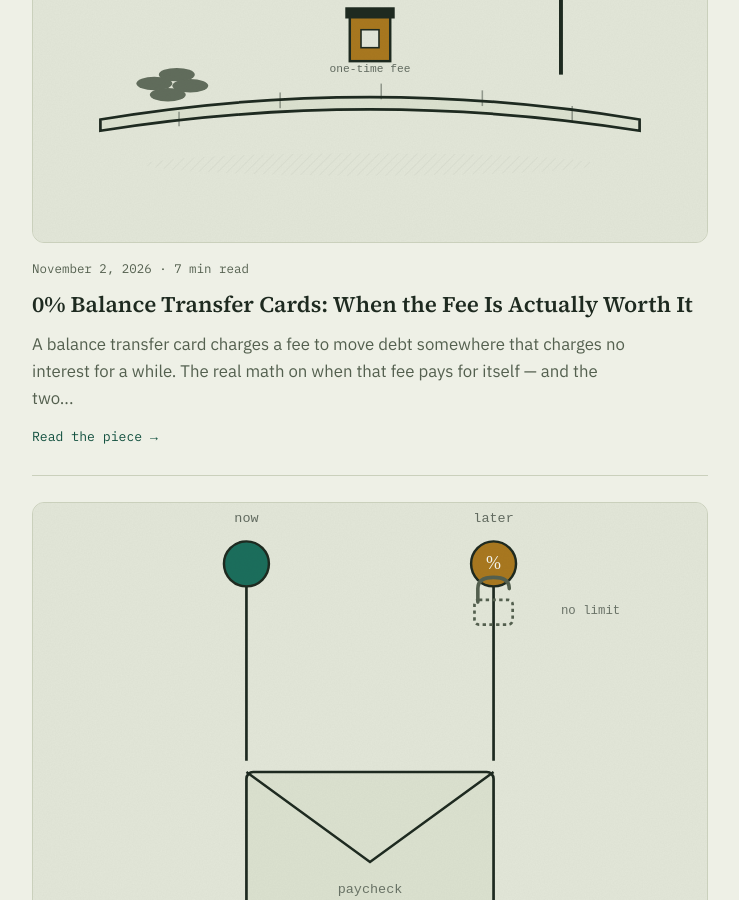
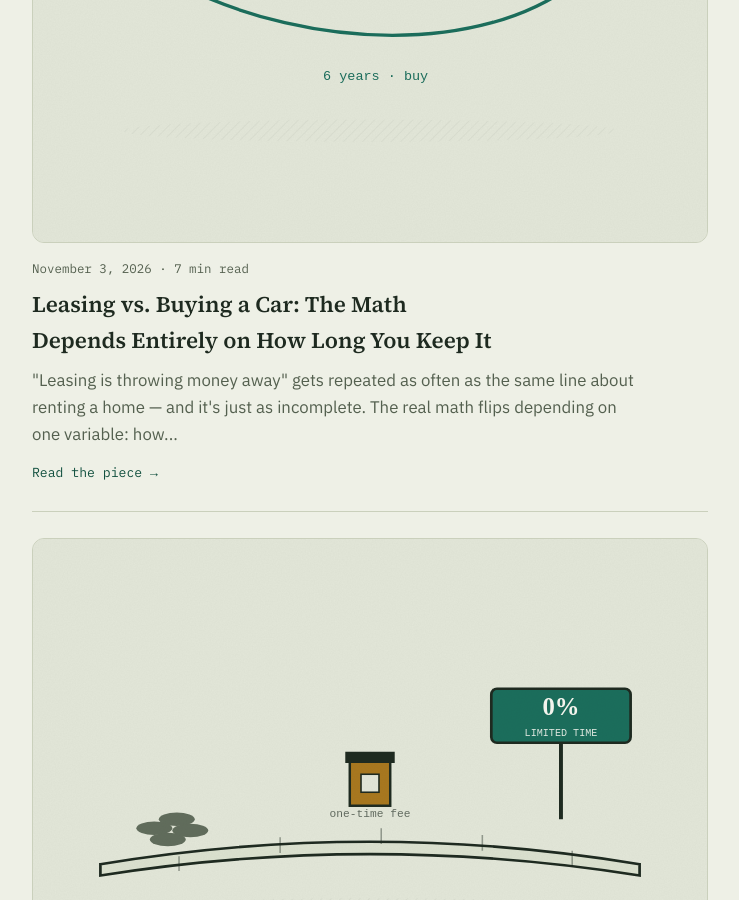
Before and after one commit to KevinKearns1/compound-notes, a Jekyll site: the page built from index.html, in a window 1280 px wide and 900 px high, scrolled down 1359 px. Shown: the whole window, without its empty margins (270-1009 px from the left). Built offline with Jekyll 4.4.1, drawn with Linux system fonts in a browser that asks for light colours; part of the change alters nothing that is shown.

Commit message:
Add post: Leasing vs. buying a car -- the math depends on how long you keep it
Mirrors the renting-vs-buying-a-home post's approach (real numbers
over the oversimplified slogan) for a genuinely uncovered topic.
Verified math on a $35,000 car, $2,000 down, 6.5% APR financing:

- Short horizon (trade in at 3 years): leasing wins, $18,101 vs.
  $20,489 net cost for buy-and-sell -- a financed car at 3 years has
  barely more equity than its depreciation has eaten, so there's
  little to recover on resale.
- Long horizon (keep 6 years, past loan payoff): buying wins
  decisively, $24,991 vs. $36,203 for two consecutive lease cycles --
  the paid-off years with no financing cost are what make the
  difference.

Same car, same assumptions, opposite answer -- the deciding variable
is purely how long the car gets kept, which the post states plainly
instead of picking a side. Also covers mileage-cap and wear-fee costs
the sticker-price comparison leaves out.

Links back to renting-vs-buying-a-home and what-is-apr; both updated
with this post in their own `related:` front matter for bidirectional
discovery. New cover art (lease-vs-buy-car.svg/.png): two cars on
branching paths, a short dashed loop for the 3-year lease and a long
solid road to a paid-off car for the 6-year buy.

Co-Authored-By: Claude Sonnet 5 <noreply@anthropic.com>
Claude-Session: https://claude.ai/code/session_01BBVAQBJGK5wp4bPG2d6npL

```diff
--- a/_posts/2026-10-22-what-is-apr.md
+++ b/_posts/2026-10-22-what-is-apr.md
@@ -11,7 +11,7 @@ reading_time: 7
 cover: /assets/images/covers/apr-minimum-payment.svg
 image: /assets/images/covers/apr-minimum-payment.png
 cover_alt: "A snail carrying a shrinking coin up a long steep hill marked with a distant finish flag, illustrating how slowly a credit card balance shrinks under minimum payments"
-related: [50-30-20-budget-rule, what-is-compound-interest, balance-transfer-credit-cards]
+related: [50-30-20-budget-rule, what-is-compound-interest, balance-transfer-credit-cards, leasing-vs-buying-a-car]
 ---
 
 I've cited "20%+ APR credit card debt" twice on this blog — in the [budget rule post]({{ '/50-30-20-budget-rule/' | relative_url }}) and the [compound interest post]({{ '/what-is-compound-interest/' | relative_url }}) — without ever explaining what APR actually is, or showing what "just pay the minimum" actually does to a balance over time. The real math is worse than the sticker number suggests.
--- a/_posts/2026-10-29-renting-vs-buying-a-home.md
+++ b/_posts/2026-10-29-renting-vs-buying-a-home.md
@@ -11,7 +11,7 @@ reading_time: 8
 cover: /assets/images/covers/rent-vs-buy.svg
 image: /assets/images/covers/rent-vs-buy.png
 cover_alt: "A house and an apartment building on either side of a balance scale that sits level, illustrating that renting versus buying isn't a clear-cut financial winner"
-related: [what-is-apr, what-is-a-brokerage-account, what-is-compound-interest, dollar-cost-averaging]
+related: [what-is-apr, what-is-a-brokerage-account, what-is-compound-interest, dollar-cost-averaging, leasing-vs-buying-a-car]
 ---
 
 "Renting is throwing money away" gets repeated so often it sounds like a settled financial law instead of an oversimplification. It isn't settled — the actual math depends heavily on numbers specific to your situation, and working through a real comparison usually lands closer than the slogan suggests.
--- /dev/null
+++ b/_posts/2026-11-03-leasing-vs-buying-a-car.md
@@ -0,0 +1,65 @@
+---
+layout: post
+title: "Leasing vs. Buying a Car: The Math Depends Entirely on How Long You Keep It"
+date: 2026-11-03
+description: >-
+  "Leasing is throwing money away" gets repeated as often as the same
+  line about renting a home — and it's just as incomplete. The real
+  math flips depending on one variable: how long you actually keep the car.
+tags: [fundamentals, getting started]
+reading_time: 7
+cover: /assets/images/covers/lease-vs-buy-car.svg
+image: /assets/images/covers/lease-vs-buy-car.png
+cover_alt: "A car on a timeline with two paths branching off it — one short loop labeled 3 years leading back to the start, one long road labeled 6 years leading to a car with a paid-off sign — illustrating that leasing and buying win under different ownership lengths"
+related: [renting-vs-buying-a-home, what-is-apr]
+---
+
+I ran the actual numbers on [renting vs. buying a home]({{ '/renting-vs-buying-a-home/' | relative_url }}) and found the slogan version oversold how obvious the answer is. Leasing vs. buying a car gets the same treatment — "leasing is throwing money away" — and it has the same problem: the real math depends on one specific variable, and it flips the answer depending on which side of it you're on.
+
+## The one-sentence version
+
+Buying a car is cheaper than leasing if you keep it well past the loan payoff point and drive it for years essentially free; leasing can be cheaper, or close to it, if you trade in every few years anyway — because selling a financed car early means paying off a loan that's barely ahead of the car's own depreciation.
+
+<!--more-->
+
+## The short-horizon case: trading in every 3 years
+
+Here's a $35,000 car, $2,000 down, compared two ways over exactly 3 years: a 36-month lease, versus financing the purchase (5-year loan at 6.5% APR) and selling it at the 3-year mark.
+
+| | 3-year lease | Buy, financed, sold at 3 years |
+|---|---|---|
+| Total cash paid in | $18,101 | $25,245 |
+| Value recovered at the end | $0 (hand back the keys) | $4,755 (resale value minus remaining loan) |
+| **Net cost** | **$18,101** | **$20,489** |
+
+**Leasing wins by about $2,388** in this scenario, and the reason is specific: after 3 years on a 5-year loan, you've only paid off a little over half the loan, while the car has already lost roughly 45% of its value. The resale value and the remaining loan balance are close together, so there's very little equity to recover — you're not "getting money back" by selling, you're mostly just closing out a loan that hasn't caught up to the car's depreciation yet.
+
+## The long-horizon case: keeping it past the loan
+
+Same car, same financing, but now compared over 6 years — two consecutive 3-year lease cycles versus buying once and keeping the car the full 6 years (paid off after year 5, driven free for the 6th).
+
+| | Two 3-year leases | Buy once, keep 6 years |
+|---|---|---|
+| Total cash paid in | $36,203 | $40,741 |
+| Value recovered at the end | $0 | $15,750 (resale value) |
+| **Net cost** | **$36,203** | **$24,991** |
+
+**Buying wins by about $11,212** here — the exact opposite result from the 3-year case, using the same car, the same loan terms, and the same depreciation assumptions. The only thing that changed is how long the car gets kept. Once the loan is paid off, every additional year of driving essentially costs only fuel, insurance, and maintenance — there's no more financing cost and no more trade-in math working against you.
+
+## Why this isn't a contradiction
+
+Both numbers are correct at the same time, because they're measuring different decisions. A lease is really a recurring short-term arrangement — you're paying for the *depreciation that happens during the years you have the car*, plus a finance charge, and nothing more. Buying is a long-term bet whose payoff only arrives once the loan is behind you — the first few years of ownership look expensive precisely because you're paying off the loan *and* absorbing the car's steepest depreciation at the same time, before any of the "drive it free" years show up to balance the ledger.
+
+## What this means for the actual decision
+
+**If you know you'll want a new car every 2-4 years regardless** — trading in, upgrading, or just preferring to always drive something under warranty — leasing is competitive on pure cost and comes with real side benefits the comparison above doesn't even count: no resale hassle, predictable fixed costs, and (usually) warranty coverage for the entire time you have the car, so unexpected repair costs are someone else's problem.
+
+**If you plan to keep a car for 7-10+ years, well past when it's paid off** — buying wins decisively, and the gap widens every additional year you keep driving a fully-owned car. This is the scenario where "leasing is throwing money away" is actually true, just not for the reason the slogan usually gives (it's not that leasing "wastes" money each month — it's that it forfeits the free years a paid-off car eventually provides).
+
+## The cost the math above doesn't include
+
+**Mileage limits and wear-and-tear fees.** Most leases cap annual mileage (commonly 10,000-12,000 miles/year) and charge a per-mile fee for going over — often $0.15-$0.30 per mile, which adds up fast for anyone with a longer commute. Excess wear (beyond normal) at lease-end can also trigger separate charges. Someone who drives significantly more than the cap should run their own numbers with a realistic mileage estimate before assuming the lease math above applies to them — a high-mileage driver can turn a competitive lease into a clearly worse deal.
+
+## The takeaway
+
+Neither "always lease" nor "always buy" is honest advice — the entire comparison hinges on one knowable fact about yourself: roughly how long you actually plan to keep the car. Someone who trades in every few years isn't obviously losing money by leasing, and someone who drives a car for a decade isn't obviously being smart by financing it if they're going to trade it in after 3 years anyway. Match the ownership structure to your actual timeline, not to which option "sounds" more financially responsible.
```
Also changed, not shown: assets/images/covers/lease-vs-buy-car.png (added), assets/images/covers/lease-vs-buy-car.svg (added).
